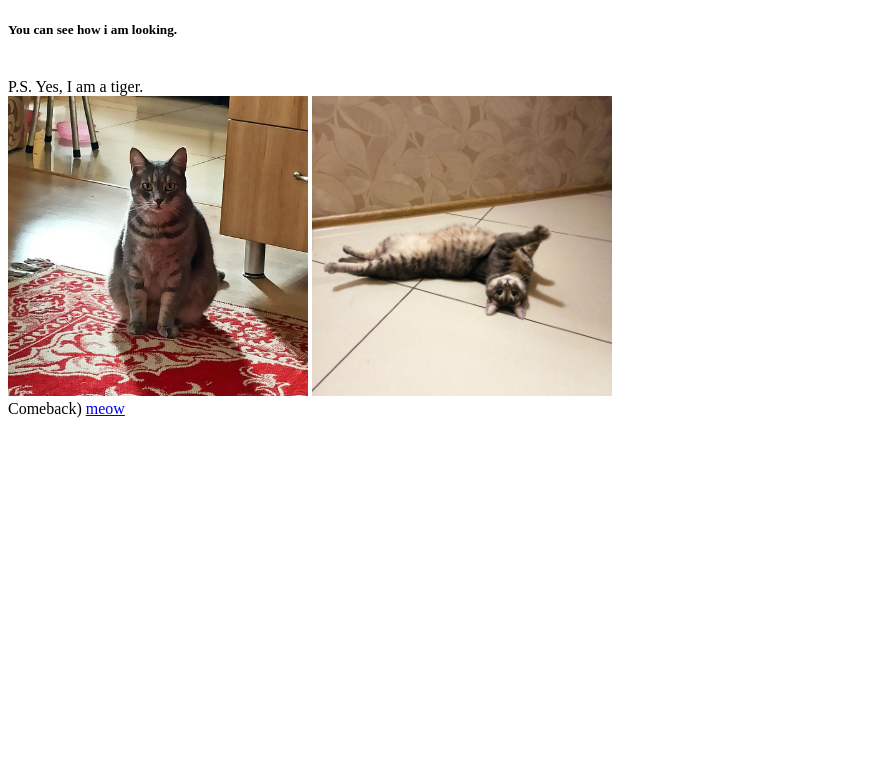
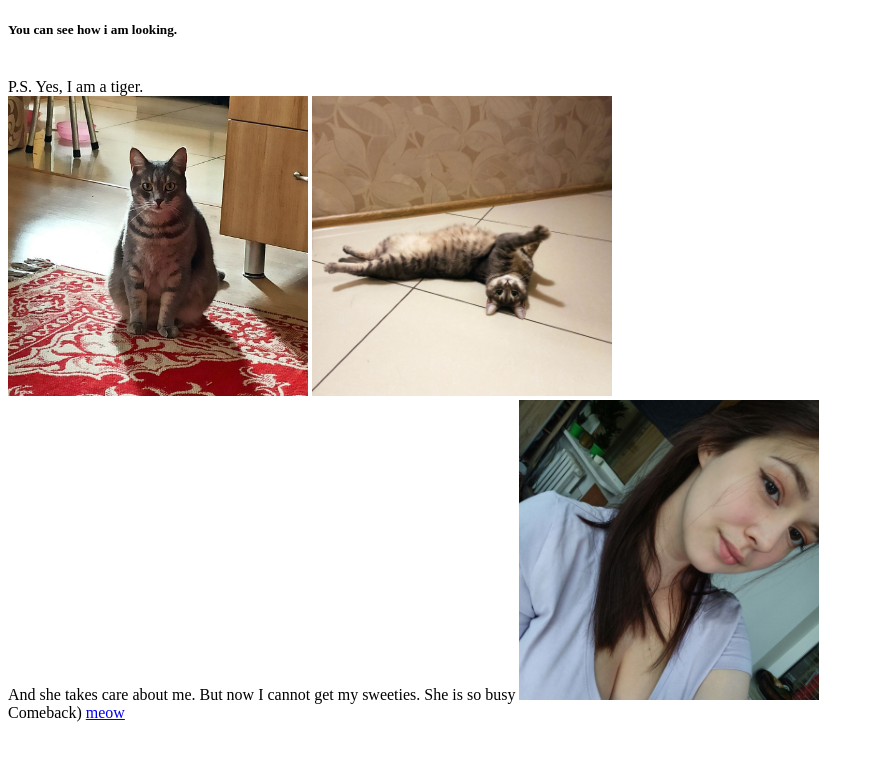
Before and after one commit to ViktoriaKlimuk/Cat, a plain HTML site: page cat/Gallery.html in a window 1280 px wide. Shown: the whole page, without its empty margins (0-874 px from the left). Drawn offline with Linux system fonts and the light colour scheme.

Commit message:
New information

```diff
--- a/cat/Gallery.html
+++ b/cat/Gallery.html
@@ -14,6 +14,10 @@
         <img src="./Gallery/msg738400150-250526.jpg" alt="" class="image" width="300" height="300">
     </div>
     <div>
+        And she takes care about me. But now I cannot get my sweeties. She is so busy
+        <img src="./Gallery/msg738400150-250523.jpg" alt="" class="image" width="300" height="300">
+    </div>
+    <div>
         Comeback) <a href="./index.html"> meow </a>
     </div>
 </body>
```
Also changed, not shown: cat/Gallery/msg738400150-250523.jpg (added).
